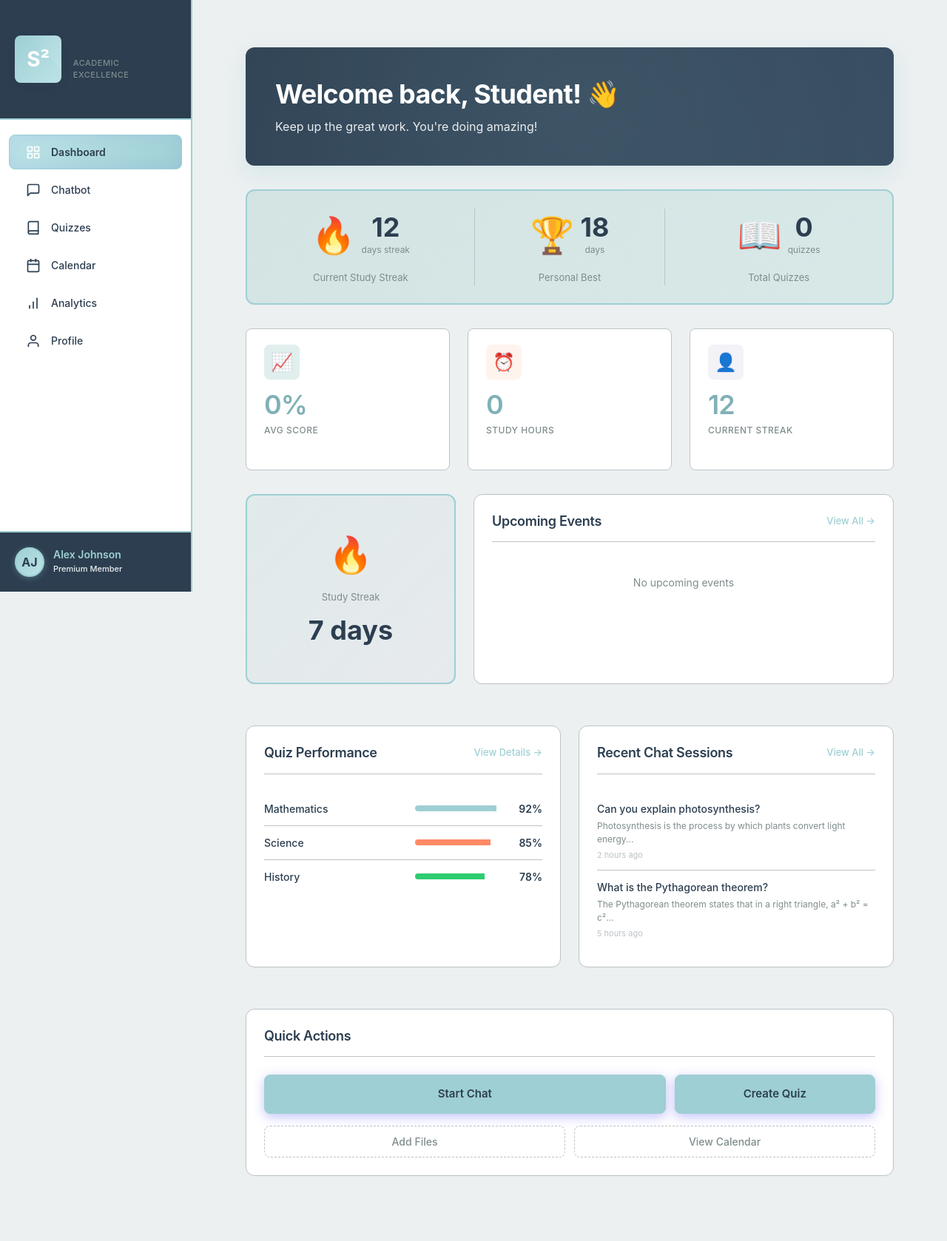
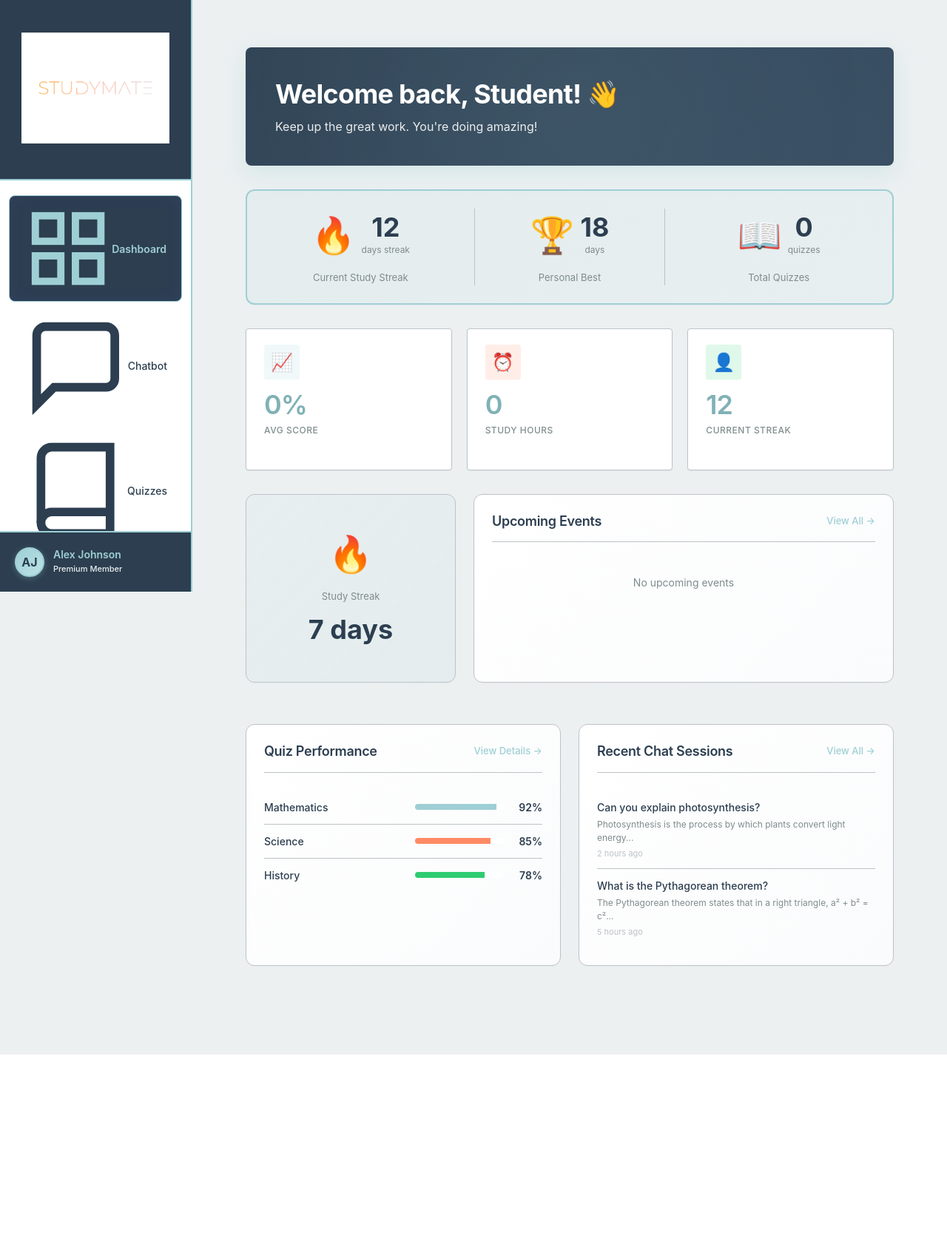
Before and after one commit to neerajsainisot25/study-buddy, a Flask app: page / in a window 1280 px wide. Shown: the whole page at 74% size. After the commit the page ends 1426 px from the top, so only its background shows below. Run offline with Flask 3, Linux system fonts and the light colour scheme; data that the repository does not hold is empty; some libraries are stand-ins or nearby versions.

Commit message:
Update the website's visual theme and remove outdated elements
Introduce a new minimal color theme with updated styles, replace the text-based logo with an image, and remove the "Quick Actions" section from the dashboard.

Replit-Commit-Author: Agent
Replit-Commit-Session-Id: d32bf893-5d3f-4efb-8464-3b847cba9a3d
Replit-Commit-Checkpoint-Type: intermediate_checkpoint
Replit-Commit-Event-Id: 5522426b-8c60-4535-9436-127d53509f66
Replit-Commit-Screenshot-Url: https://storage.googleapis.com/screenshot-production-us-central1/fe2238ba-ea6d-46ab-801a-d7fe59535665/d32bf893-5d3f-4efb-8464-3b847cba9a3d/nQrVqoq

```diff
--- a/index.html
+++ b/index.html
@@ -12,35 +12,31 @@
             theme: {
                 extend: {
                     colors: {
-                        primary: '#00796B',
-                        'primary-light': '#26A69A',
-                        'primary-dark': '#004D40',
-                        secondary: '#B0A6C7',
-                        'secondary-light': '#D4CBDF',
-                        'secondary-dark': '#8E839F',
-                        accent: '#FFB088',
-                        'accent-light': '#FFCCB3',
-                        'accent-dark': '#FF9966',
-                        cream: '#F5F5DC',
-                        charcoal: '#36454F',
-                        dark: '#36454F',
-                        success: '#00A896',
-                        warning: '#FFB088',
-                        danger: '#E57373',
+                        primary: '#4CAF50',
+                        'primary-light': '#81C784',
+                        'primary-dark': '#388E3C',
+                        secondary: '#2196F3',
+                        'secondary-light': '#64B5F6',
+                        'secondary-dark': '#1976D2',
+                        accent: '#FFEB3B',
+                        'accent-light': '#FFF59D',
+                        'accent-dark': '#FBC02D',
+                        dark: '#000000',
+                        success: '#4CAF50',
+                        warning: '#FFEB3B',
+                        danger: '#F44336',
                     }
                 }
             }
         }
     </script>
 
-    <!-- Theme CSS -->
-    <link rel="stylesheet" href="/static/css/nature-theme.css">
-    <link rel="stylesheet" href="/static/css/logo-geometric.css">
+    <!-- Minimal Theme CSS -->
+    <link rel="stylesheet" href="/static/css/minimal-theme.css">
     <link rel="stylesheet" href="/static/css/layout-fixes.css">
     <link rel="stylesheet" href="/static/css/style.css">
     <link rel="stylesheet" href="/static/css/components.css">
     <link rel="stylesheet" href="/static/css/enhancements.css">
-    <link rel="stylesheet" href="/static/css/theme-override.css">
 </head>
 <body style="background-color: var(--bg);">
     <!-- Sidebar Component -->
--- /dev/null
+++ b/static/css/minimal-theme.css
@@ -0,0 +1,221 @@
+/* Minimal Theme - White, Black, Yellow-Green-Blue Gradients */
+
+:root {
+    /* Minimal Color Palette */
+    --primary: #4CAF50;           /* Green */
+    --primary-light: #81C784;     /* Light Green */
+    --primary-dark: #388E3C;      /* Dark Green */
+
+    --secondary: #2196F3;         /* Blue */
+    --secondary-light: #64B5F6;   /* Light Blue */
+    --secondary-dark: #1976D2;    /* Dark Blue */
+
+    --accent: #FFEB3B;            /* Yellow */
+    --accent-light: #FFF59D;      /* Light Yellow */
+    --accent-dark: #FBC02D;       /* Dark Yellow */
+
+    /* Base Colors */
+    --bg: #FFFFFF;                /* Pure White */
+    --bg-secondary: #FAFAFA;      /* Light Gray */
+    --bg-tertiary: #F5F5F5;       /* Slightly darker gray */
+
+    --dark: #000000;              /* Pure Black */
+    --text: #000000;              /* Black text */
+    --text-secondary: #666666;    /* Medium gray */
+    --text-light: #999999;        /* Light gray */
+    --text-on-primary: #FFFFFF;
+    --text-on-accent: #000000;
+
+    /* Borders */
+    --border: #E0E0E0;            /* Light gray border */
+    --border-light: #F0F0F0;
+
+    /* Status Colors */
+    --success: #4CAF50;           /* Green */
+    --warning: #FFEB3B;           /* Yellow */
+    --error: #F44336;             /* Red */
+
+    /* Gradients */
+    --gradient-primary: linear-gradient(135deg, #FFEB3B 0%, #4CAF50 50%, #2196F3 100%);
+    --gradient-subtle: linear-gradient(135deg, rgba(255, 235, 59, 0.1) 0%, rgba(76, 175, 80, 0.1) 50%, rgba(33, 150, 243, 0.1) 100%);
+    --gradient-hover: linear-gradient(135deg, #FFF59D 0%, #81C784 50%, #64B5F6 100%);
+
+    /* Shadows - Minimal */
+    --shadow-sm: 0 1px 2px rgba(0, 0, 0, 0.05);
+    --shadow-md: 0 2px 8px rgba(0, 0, 0, 0.08);
+    --shadow-lg: 0 4px 16px rgba(0, 0, 0, 0.1);
+
+    /* Layout */
+    --sidebar-width: 240px;
+    --sidebar-collapsed-width: 70px;
+    --border-radius: 8px;
+    --border-radius-sm: 4px;
+    --spacing: 20px;
+}
+
+/* Global Resets */
+* {
+    margin: 0;
+    padding: 0;
+    box-sizing: border-box;
+}
+
+html {
+    scroll-behavior: smooth;
+}
+
+body {
+    font-family: -apple-system, BlinkMacSystemFont, 'Inter', 'Segoe UI', 'Helvetica Neue', sans-serif;
+    background: var(--bg);
+    color: var(--text);
+    line-height: 1.6;
+    font-size: 14px;
+    font-weight: 400;
+    -webkit-font-smoothing: antialiased;
+    -moz-osx-font-smoothing: grayscale;
+}
+
+/* Typography */
+h1, h2, h3, h4, h5, h6 {
+    font-weight: 600;
+    line-height: 1.3;
+    color: var(--dark);
+    letter-spacing: -0.01em;
+}
+
+h1 { font-size: 28px; }
+h2 { font-size: 22px; }
+h3 { font-size: 18px; }
+h4 { font-size: 16px; }
+h5 { font-size: 14px; }
+h6 { font-size: 12px; }
+
+/* Sidebar */
+.sidebar {
+    background: var(--bg);
+    border-right: 1px solid var(--border);
+}
+
+.sidebar-header {
+    background: var(--bg);
+    border-bottom: 1px solid var(--border);
+}
+
+/* Navigation */
+.nav-item {
+    color: var(--text);
+    transition: all 0.2s ease;
+}
+
+.nav-item:hover {
+    background: var(--bg-tertiary);
+}
+
+.nav-item.active {
+    background: var(--gradient-primary);
+    color: var(--text-on-primary);
+}
+
+/* Cards */
+.section-card,
+.metric-card,
+.card {
+    background: var(--bg);
+    border: 1px solid var(--border);
+    border-radius: var(--border-radius);
+    box-shadow: var(--shadow-sm);
+    transition: all 0.2s ease;
+}
+
+.section-card:hover,
+.metric-card:hover {
+    box-shadow: var(--shadow-md);
+}
+
+/* Welcome Banner */
+.welcome-banner {
+    background: var(--gradient-primary);
+    color: var(--text-on-primary);
+    border-radius: var(--border-radius);
+    padding: 24px;
+    margin-bottom: 24px;
+}
+
+.welcome-banner h2 {
+    color: var(--text-on-primary);
+}
+
+/* Buttons */
+.btn {
+    border-radius: var(--border-radius-sm);
+    font-weight: 500;
+    transition: all 0.2s ease;
+    border: none;
+    cursor: pointer;
+}
+
+.btn-primary {
+    background: var(--gradient-primary);
+    color: var(--text-on-primary);
+}
+
+.btn-primary:hover {
+    background: var(--gradient-hover);
+    transform: translateY(-1px);
+    box-shadow: var(--shadow-md);
+}
+
+.btn-secondary {
+    background: var(--bg-tertiary);
+    color: var(--text);
+    border: 1px solid var(--border);
+}
+
+.btn-secondary:hover {
+    background: var(--bg-secondary);
+}
+
+.btn-ghost {
+    background: transparent;
+    color: var(--text);
+    border: 1px solid var(--border);
+}
+
+.btn-ghost:hover {
+    background: var(--bg-tertiary);
+}
+
+/* Progress bars with gradient */
+.progress-bar {
+    background: var(--gradient-primary);
+}
+
+/* Links */
+a {
+    color: var(--primary);
+    text-decoration: none;
+    transition: color 0.2s ease;
+}
+
+a:hover {
+    color: var(--primary-dark);
+}
+
+/* Scrollbar */
+::-webkit-scrollbar {
+    width: 8px;
+    height: 8px;
+}
+
+::-webkit-scrollbar-track {
+    background: var(--bg-secondary);
+}
+
+::-webkit-scrollbar-thumb {
+    background: var(--border);
+    border-radius: 4px;
+}
+
+::-webkit-scrollbar-thumb:hover {
+    background: var(--text-secondary);
+}
--- a/templates/components/sidebar.html
+++ b/templates/components/sidebar.html
@@ -1,11 +1,7 @@
 <div class="sidebar glass-sidebar" id="sidebar">
     <div class="sidebar-header">
-        <div class="logo-text">
-            <div class="logo-square">S²</div>
-            <div class="logo-title">
-                <span class="logo-main">StudyMate</span>
-                <span class="logo-subtitle">Academic Excellence</span>
-            </div>
+        <div class="logo" style="display: flex; align-items: center; justify-content: center; padding: 20px 0;">
+            <img src="/static/images/studymate-logo.png" alt="StudyMate" style="width: 200px; height: auto;">
         </div>
     </div>
 
--- a/templates/pages/dashboard.html
+++ b/templates/pages/dashboard.html
@@ -181,28 +181,4 @@
         </div>
     </div>
 
-    <!-- Quick Actions -->
-    <div class="section-card">
-        <div class="section-header">
-            <h3 class="section-title">Quick Actions</h3>
-        </div>
-        <div style="display: flex; flex-direction: column; gap: 16px;">
-            <div style="display: grid; grid-template-columns: 2fr 1fr; gap: 12px;">
-                <button class="btn btn-primary" onclick="switchPage('chat', document.querySelector('.nav-item:nth-child(2)'))" style="padding: 14px 24px; font-size: 15px; font-weight: 600; width: 100%;">
-                    Start Chat
-                </button>
-                <button class="btn btn-primary" onclick="switchPage('quiz', document.querySelector('.nav-item:nth-child(3)'))" style="padding: 14px 24px; font-size: 15px; font-weight: 600; width: 100%;">
-                    Create Quiz
-                </button>
-            </div>
-            <div style="display: grid; grid-template-columns: 1fr 1fr; gap: 12px;">
-                <button class="btn btn-ghost" onclick="document.getElementById('addFilesButton')?.click()" style="width: 100%;">
-                    Add Files
-                </button>
-                <button class="btn btn-ghost" onclick="switchPage('calendar', document.querySelector('.nav-item:nth-child(4)'))" style="width: 100%;">
-                    View Calendar
-                </button>
-            </div>
-        </div>
-    </div>
 </div>
```
Also changed, not shown: static/images/studymate-logo.png (added), 1 other file.
